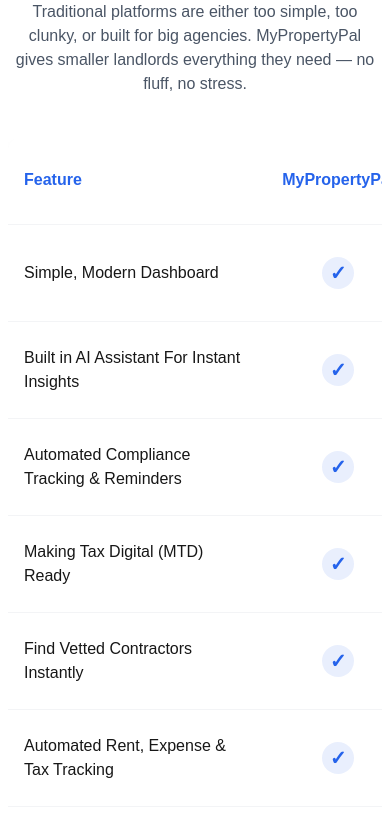
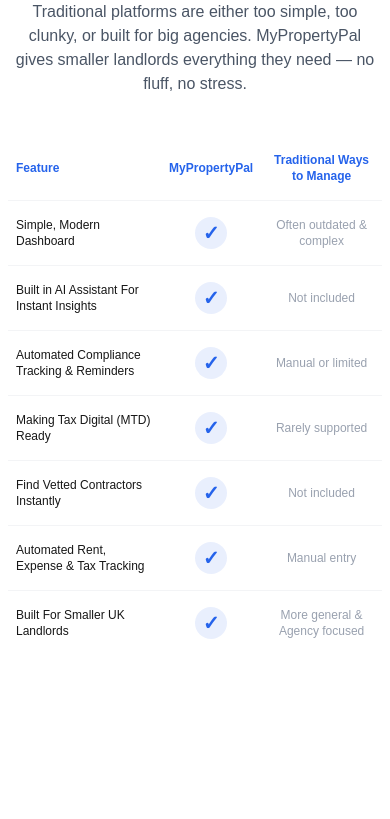
Before and after one commit to rubberduckies12/MyPropertyPal, a Next.js app in the folder marketing_site/: page / in a window 390 px wide. Shown: the part 4460-5279 px from the top of the page. Built offline with nearby package versions, Linux system fonts and the light colour scheme.

Commit message:
last attempts before hiding table on mogile

```diff
--- a/marketing_site/src/pages/home/home.jsx
+++ b/marketing_site/src/pages/home/home.jsx
@@ -446,12 +446,12 @@
                     MyPropertyPal gives smaller landlords everything they need — no fluff, no stress.
                 </p>
                 <div className="w-full overflow-x-auto">
-                    <table className="min-w-[600px] bg-white rounded-2xl shadow-lg mx-auto">
+                    <table className="min-w-[360px] sm:min-w-[600px] bg-white rounded-2xl mx-auto text-xs sm:text-base">
                         <thead>
                             <tr>
-                                <th className="py-5 px-4 text-left text-base font-semibold text-[#2563eb] border-b border-gray-100">Feature</th>
-                                <th className="py-5 px-4 text-center text-base font-semibold text-[#2563eb] border-b border-gray-100">MyPropertyPal</th>
-                                <th className="py-5 px-4 text-center text-base font-semibold text-[#2563eb] border-b border-gray-100">Traditional Ways to Manage</th>
+                                <th className="py-4 px-2 sm:py-5 sm:px-4 text-left font-semibold text-[#2563eb] border-b border-gray-100">Feature</th>
+                                <th className="py-4 px-2 sm:py-5 sm:px-4 text-center font-semibold text-[#2563eb] border-b border-gray-100">MyPropertyPal</th>
+                                <th className="py-4 px-2 sm:py-5 sm:px-4 text-center font-semibold text-[#2563eb] border-b border-gray-100">Traditional Ways to Manage</th>
                             </tr>
                         </thead>
                         <tbody>
@@ -493,9 +493,9 @@
                                 },
                             ].map((row, i) => (
                                 <tr key={row.feature} className={i !== 6 ? "border-b border-gray-100" : ""}>
-                                    <td className="py-6 px-4 text-base font-medium">{row.feature}</td>
-                                    <td className="py-6 px-4 text-center">{row.mpp}</td>
-                                    <td className="py-6 px-4 text-center">{row.other}</td>
+                                    <td className="py-4 px-2 sm:py-6 sm:px-4 font-medium">{row.feature}</td>
+                                    <td className="py-4 px-2 sm:py-6 sm:px-4 text-center">{row.mpp}</td>
+                                    <td className="py-4 px-2 sm:py-6 sm:px-4 text-center">{row.other}</td>
                                 </tr>
                             ))}
                         </tbody>
```
